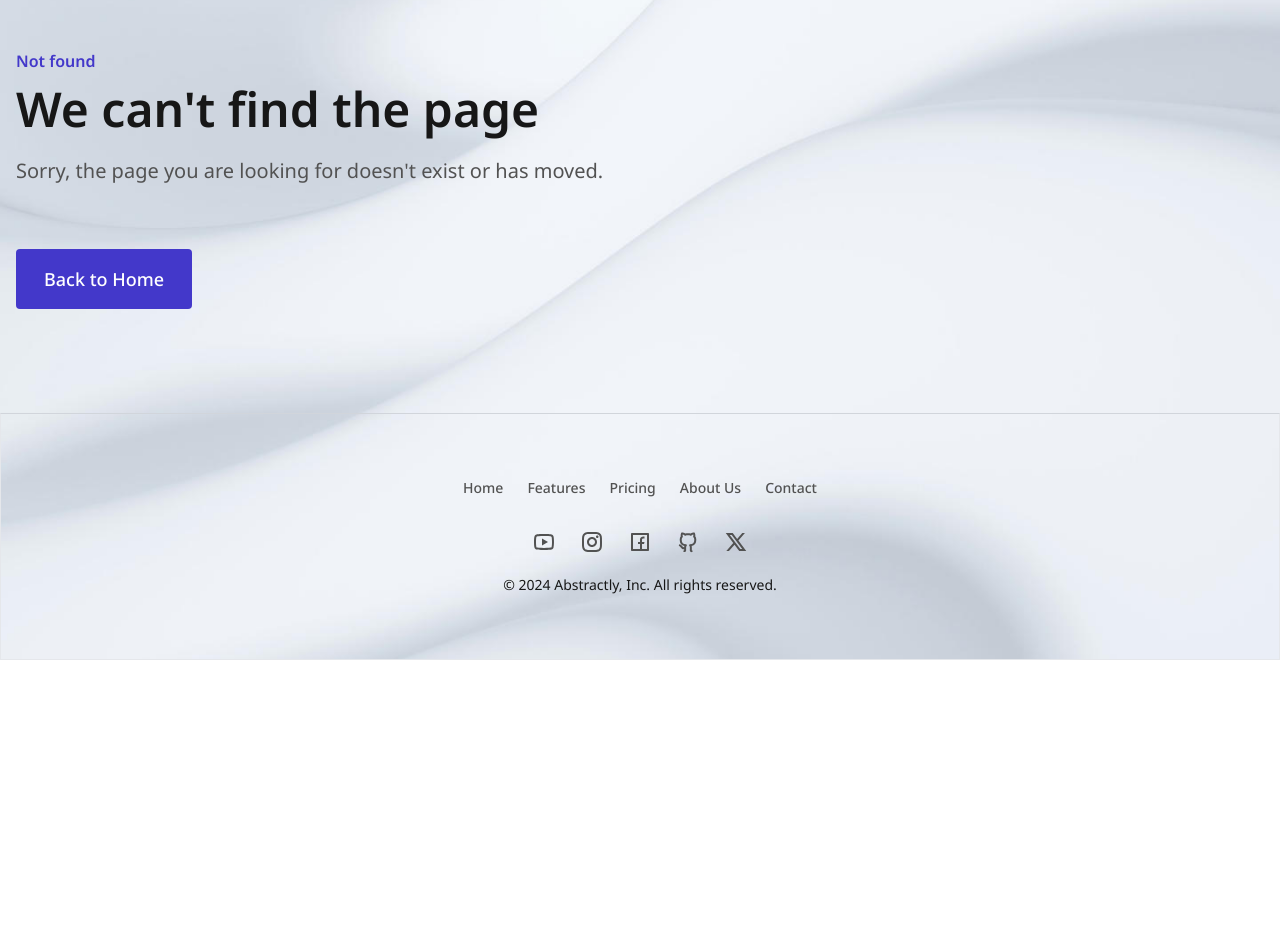
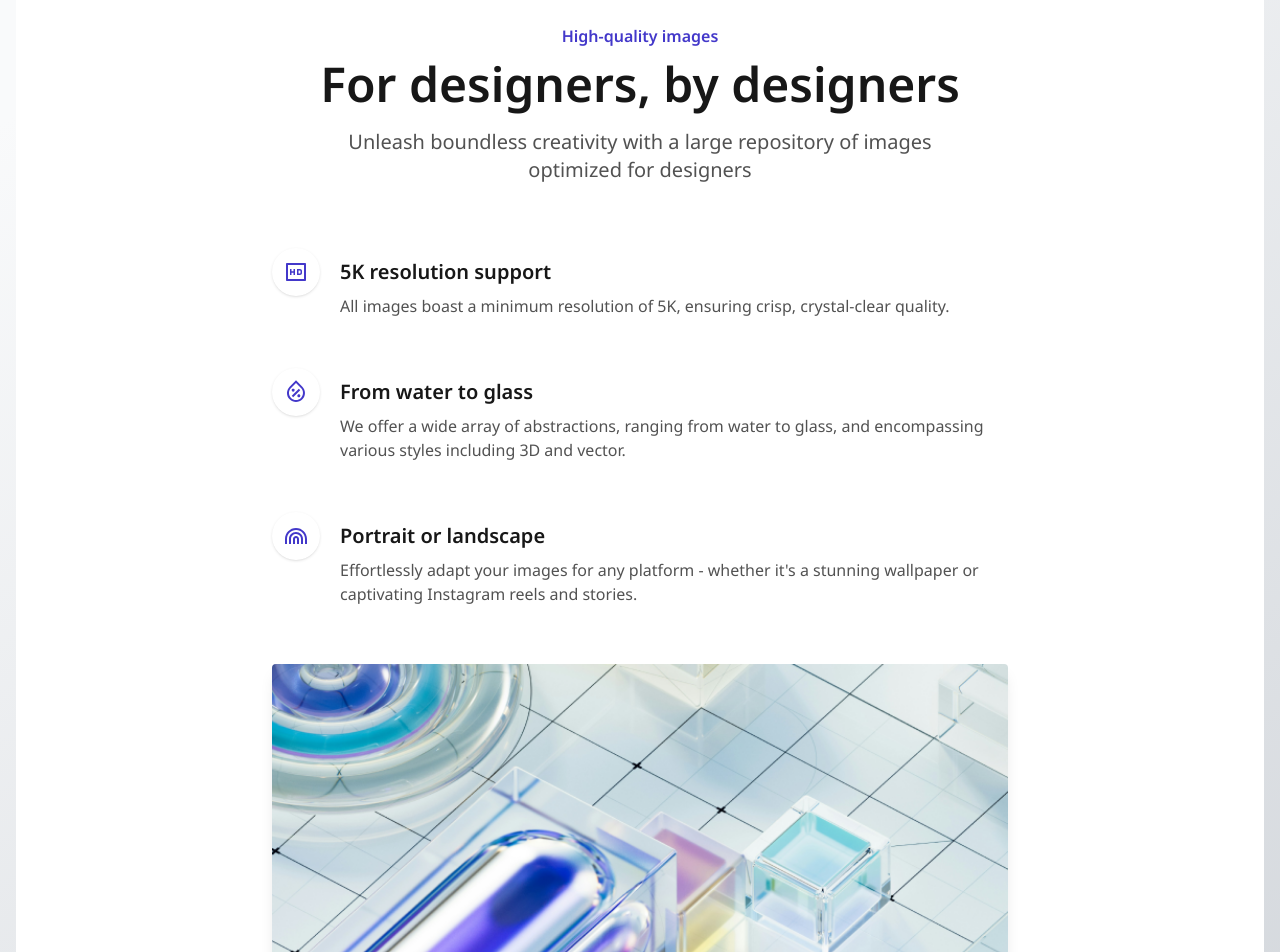
Before and after one commit to av0ed/ui-component-library, a Next.js app: page /features-section-side-image in a window 1280 px wide. Before the commit this address had no page. Shown: the part 140-1092 px from the top of the page. Before the commit the page ends 800 px from the top, so only its background shows below. Built offline with nearby package versions, Linux system fonts and the light colour scheme.

Commit message:
add other feature section page

```diff
--- a/app/_components/feature-card.tsx
+++ b/app/_components/feature-card.tsx
@@ -28,7 +28,7 @@ export default function FeatureCard({
 }: Props) {
   return (
     <li
-      className={`flex w-full gap-5 max-w-screen-sm ${classes[iconAlign].container}`}
+      className={`flex w-full gap-5 max-w-screen-sm md:max-w-screen-md ${classes[iconAlign].container}`}
     >
       <div className="flex items-center justify-center h-12 w-12 rounded-full shadow shrink-0">
         {Icon && <Icon className="text-indigo-700 h-6 w-6" />}
--- a/app/features/page.tsx
+++ b/app/features-section-grid/page.tsx
@@ -58,7 +58,7 @@ export const metadata: Metadata = {
 };
 
 // Same layout as TeamPage?
-export default function FeaturesPage() {
+export default function FeaturesSectionGridPage() {
   return (
     <div className="h-full p-4 bg-gradient-haze">
       <div className="w-full h-full bg-white">
@@ -80,7 +80,7 @@ export default function FeaturesPage() {
               <FeatureCard
                 key={id}
                 Icon={icon}
-                iconAlign="row"
+                iconAlign="col"
                 feature={feature}
                 description={description}
               />
--- /dev/null
+++ b/app/features-section-side-image/page.tsx
@@ -0,0 +1,72 @@
+import Image from "next/image";
+import type { Metadata } from "next";
+import FeatureCard from "../_components/feature-card";
+import { RiHdLine, RiWaterPercentLine, RiRainbowLine } from "@remixicon/react";
+
+const features = [
+  {
+    id: 0,
+    icon: RiHdLine,
+    feature: "5K resolution support",
+    description: `All images boast a minimum resolution of 5K, ensuring crisp, crystal-clear quality.`,
+  },
+  {
+    id: 1,
+    icon: RiWaterPercentLine,
+    feature: "From water to glass",
+    description: `We offer a wide array of abstractions, ranging from water to glass, and encompassing various styles including 3D and vector.`,
+  },
+  {
+    id: 2,
+    icon: RiRainbowLine,
+    feature: "Portrait or landscape",
+    description: `Effortlessly adapt your images for any platform - whether it's a stunning wallpaper or captivating Instagram reels and stories.`,
+  },
+];
+
+export const metadata: Metadata = {
+  title: "Features  | UI Component Library | Jason Long",
+};
+
+export default function FeaturesSectionSideImagePage() {
+  return (
+    <div className="h-full p-4 bg-gradient-haze">
+      <div className="w-full h-full bg-white">
+        <div className="h-full mx-auto flex flex-col justify-start items-center max-w-screen-sm md:max-w-screen-md lg:max-w-screen-lg py-12 px-4 md:py-16 lg:py-24 lg:px-14">
+          <div className="flex flex-col items-center md:px-10 lg:px-40">
+            <span className="text-base font-semibold text-indigo-700">
+              High-quality images
+            </span>
+            <h1 className="text-center mt-3 text-3xl font-semibold text-neutral-900 md:text-5xl">
+              For designers, by designers
+            </h1>
+            <p className="mt-5 text-center text-xl text-neutral-600">
+              Unleash boundless creativity with a large repository of images
+              optimized for designers
+            </p>
+          </div>
+          <div className="flex flex-col gap-y-12 mt-12 md:mt-16 lg:gap-y-0 lg:flex-row lg:w-full lg:gap-x-8">
+            <div className="flex flex-col items-start justify-center gap-y-10 lg:w-1/2">
+              {features.map(({ id, icon, feature, description }) => (
+                <FeatureCard
+                  key={id}
+                  Icon={icon}
+                  iconAlign="row"
+                  feature={feature}
+                  description={description}
+                />
+              ))}
+            </div>
+            <Image
+              src="/unsplash-md.png"
+              alt="colorful, clear cubes on a tile counter"
+              height={0}
+              width={0}
+              className="h-auto w-full rounded shadow-lg lg:w-1/2"
+            />
+          </div>
+        </div>
+      </div>
+    </div>
+  );
+}
```
Also changed, not shown: public/unsplash-md.png (added).
